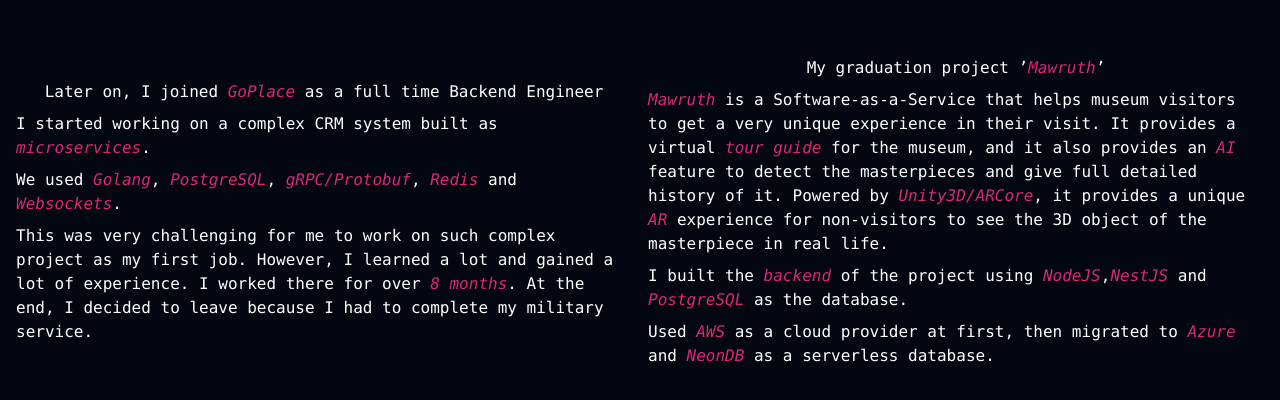
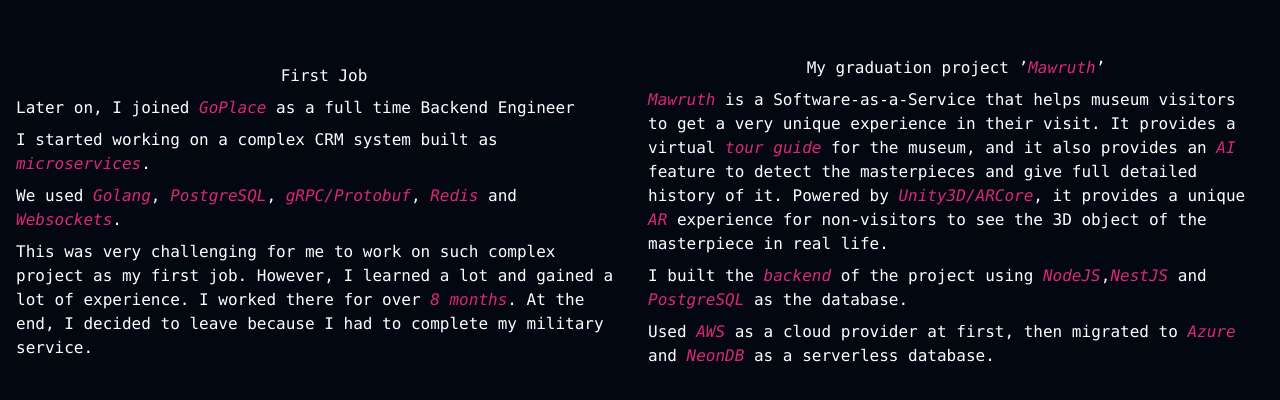
Before and after one commit to PandaX185/portfolio, a Next.js app: page / in a window 1280 px wide. Shown: the part 2588-2988 px from the top of the page. Built offline with nearby package versions, Linux system fonts and the light colour scheme.

Commit message:
refactor: Update EndCollegeBlock component with centered alignment and padding

```diff
--- a/components/EndCollegeBlock.tsx
+++ b/components/EndCollegeBlock.tsx
@@ -3,7 +3,8 @@
 const EndCollegeBlock = () => {
   return (
     <div className="flex h-screen w-full px-4 gap-4 justify-evenly items-center">
-      <div className="flex flex-col h-screen py-4 w-1/2 gap-2 justify-center items-center">
+      <div className="flex flex-col h-screen py-4 w-1/2 gap-2 justify-center">
+        <h1 className="text-center">First Job</h1>
         <h1>
           Later on, I joined <em>GoPlace</em> as a full time Backend Engineer
         </h1>
@@ -22,8 +23,8 @@
           leave because I had to complete my military service.
         </p>
       </div>
-      <div className="flex flex-col h-screen py-4 w-1/2 gap-2 justify-center items-center">
-        <h1>
+      <div className="flex flex-col h-screen py-4 w-1/2 gap-2 justify-center">
+        <h1 className="text-center">
           My graduation project &rsquo;<em>Mawruth</em>&rsquo;
         </h1>
         <p>
```
